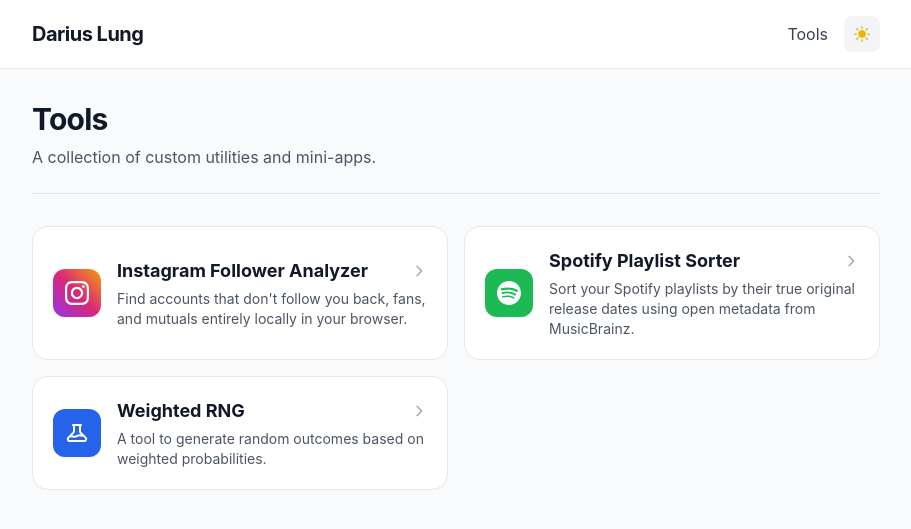
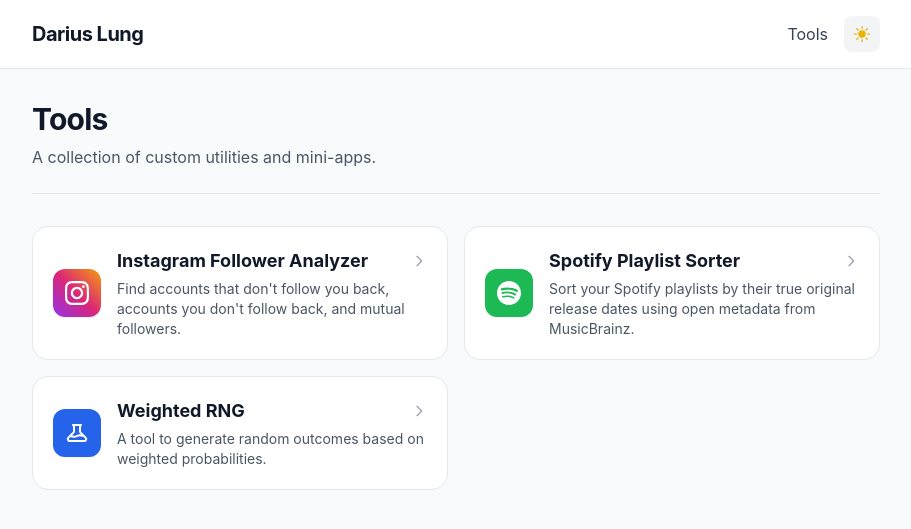
Before and after one commit to dariuslung/dariuslung.github.io, a Jekyll site: the page built from tools.html, in a window 1280 px wide. Shown: the top 529 px of the page, without its empty margins (184-1095 px from the left). Built offline with Jekyll 4.4.1, drawn with Linux system fonts in a browser that asks for light colours.

Commit message:
style: update description for Instagram Follower Analyzer

```diff
--- a/tools.html
+++ b/tools.html
@@ -25,7 +25,7 @@ title: Tools
                 <svg class="w-4 h-4 text-gray-400 dark:text-gray-500 group-hover:text-pink-500 group-hover:translate-x-1 transition-all shrink-0" fill="none" stroke="currentColor" viewBox="0 0 24 24"><path stroke-linecap="round" stroke-linejoin="round" stroke-width="2" d="M9 5l7 7-7 7"/></svg>
             </div>
             <p class="text-xs sm:text-sm text-gray-600 dark:text-gray-400 leading-relaxed">
-                Find accounts that don't follow you back, fans, and mutuals entirely locally in your browser.
+                Find accounts that don't follow you back, accounts you don't follow back, and mutual followers.
             </p>
         </div>
     </a>
--- a/tools/instagram-analyzer.html
+++ b/tools/instagram-analyzer.html
@@ -13,7 +13,7 @@ title: Instagram Follower Analyzer
         </div>
         <div>
             <h1 class="text-3xl font-bold tracking-tight text-gray-900 dark:text-gray-100 mb-1">Instagram Follower Analyzer</h1>
-            <p class="text-gray-600 dark:text-gray-400">Find accounts that don't follow you back, fans, and mutuals entirely locally in your browser.</p>
+            <p class="text-gray-600 dark:text-gray-400">Find accounts that don't follow you back, accounts you don't follow back, and mutual followers.</p>
         </div>
     </div>
 
```
